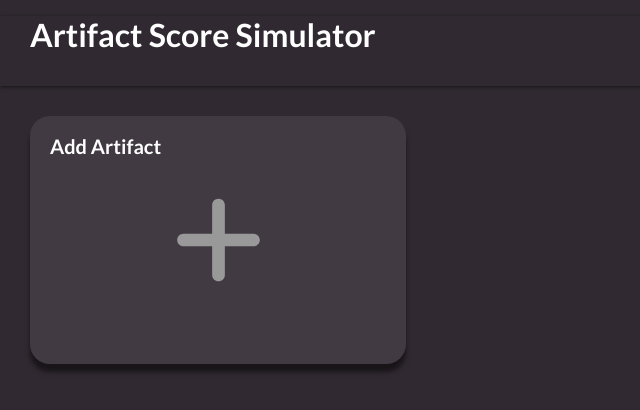
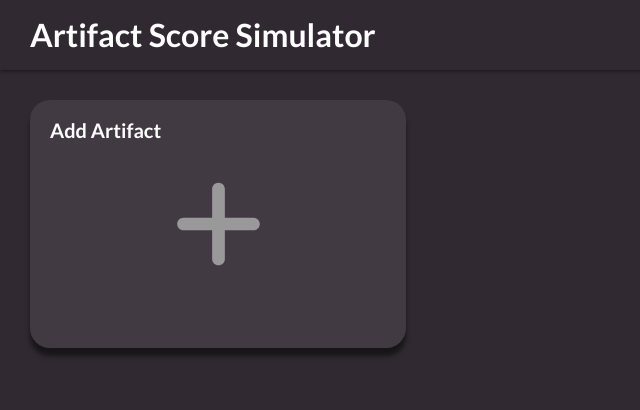
Before and after one commit to Nekodigi/genshin-score-simulator, a React (Create React App) app: page / in a window 1280 px wide. Shown: the top 410 px of the page, without its empty margins (0-640 px from the left). Built offline with nearby package versions, Linux system fonts and the light colour scheme; the HTML template or start-up script is replaced by a standard one.

Commit message:
docs update

```diff
--- a/src/style/component/editor/editor.scss
+++ b/src/style/component/editor/editor.scss
@@ -8,12 +8,9 @@
     gap: 18px;
 
     position: absolute;
-    width: 400px;
+    max-width: 400px;
 
-    top: 50%;
-    left: 50%;
-    transform: translateY(-50%) translateX(-50%);
-    -webkit-transform: translateY(-50%) translateX(-50%);
+
 
 
     background: $window;
@@ -22,7 +19,7 @@
     z-index:10;
 
     .heading{
-        width: 360px;
+        width: 100%;
         height: 29px;
 
 
--- a/src/style/component/header.scss
+++ b/src/style/component/header.scss
@@ -2,19 +2,16 @@
 
 header{
     width:100%;
-    height: 70px;
-    left: 0px;
-    top: 0px;
 
     background: $background;
     box-shadow: 0px 1px 4px $shadow;
 
     h1{
         position: relative;
-        height: 38px;
 
         font-weight: 700;
-        margin: 16px 30px;
+        padding: 16px 30px;
+        margin:0;
 
         font-size: 32px;
         line-height: 38px;
--- a/src/style/component/overlay.scss
+++ b/src/style/component/overlay.scss
@@ -7,6 +7,10 @@
     width:100vw;
     height: 100vh;
 
+    display: flex;
+    align-items: center;
+    justify-content: center;
+
     background:$shadow;
     z-index:2;
 }
```
Also changed, not shown: 6 other files (tests, documents, lock files or other folders).
